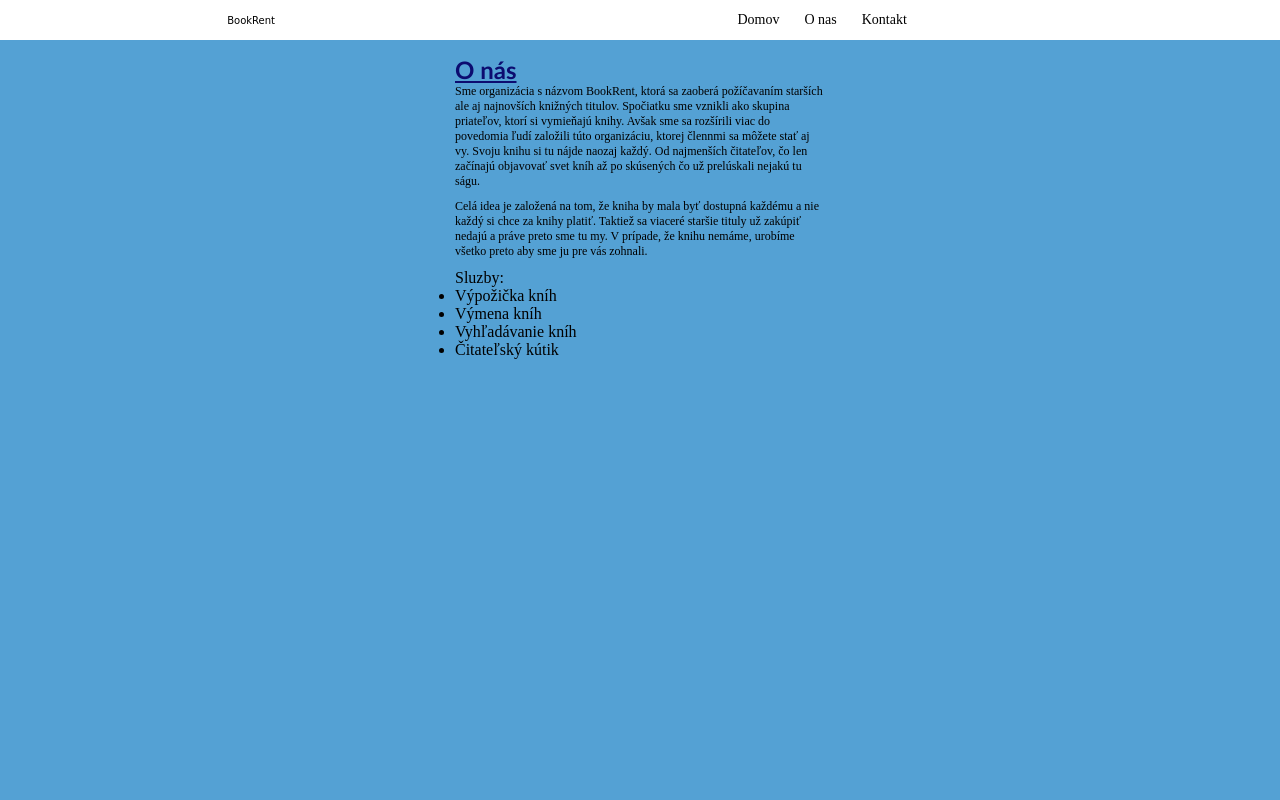
After one commit to PeterKulas/VAII_Semestr-lnaPr, a PHP site: page /about.html in a window 1280 px wide. The commit adds this page. Run offline with PHP 8.4, Linux system fonts and the light colour scheme.

Commit message:
about.html

```diff
--- /dev/null
+++ b/Checkpoint1/about.html
@@ -0,0 +1,49 @@
+<!DOCTYPE html>
+<html lang="en">
+
+<head>
+    <meta charset="UTF-8">
+    <meta http-equiv="X-UA-Compatible" content="IE=edge">
+    <meta name="viewport" content="width=device-width, initial-scale=1.0">
+    <link rel="stylesheet" href="style.css">
+    <title>O nas</title>
+</head>
+
+<body>
+    <div class="navbar-container">
+        <span>BookRent</span>
+        <ul class="navbar-list">
+            <li>Domov</li>
+            <li>O nas</li>
+            <li>Kontakt
+            </li>
+        </ul>
+    </div>
+
+    <div class="about-container">
+        <div class="about-context">
+            <h2>O nás</h2>
+            <p>Sme organizácia s názvom BookRent, ktorá sa zaoberá požíčavaním starších ale aj najnovších knižných
+                titulov.
+                Spočiatku sme vznikli ako skupina priateľov, ktorí si vymieňajú knihy. Avšak sme sa rozšírili viac do
+                povedomia
+                ľudí založili túto organizáciu, ktorej člennmi sa môžete stať aj vy.
+                Svoju knihu si tu nájde naozaj každý. Od najmenších čitateľov, čo len začínajú objavovať svet kníh až po
+                skúsených čo už prelúskali nejakú tu ságu.<br>
+            </p>
+
+            <p>Celá idea je založená na tom, že kniha by mala byť dostupná každému a nie každý si chce za knihy platiť.
+                Taktiež sa viaceré staršie tituly už zakúpiť nedajú a práve preto sme tu my. V
+                prípade, že knihu nemáme, urobíme všetko preto aby sme ju pre vás zohnali. </p>
+            <label>Sluzby:</label>
+            <ul>
+                <li>Výpožička kníh</li>
+                <li>Výmena kníh</li>
+                <li>Vyhľadávanie kníh</li>
+                <li>Čitateľský kútik</li>
+            </ul>
+        </div>
+    </div>
+</body>
+
+</html>
--- a/Checkpoint1/index.html
+++ b/Checkpoint1/index.html
@@ -11,10 +11,10 @@
 
 <body>
     <div class="navbar-container">
-        <!-- <img src="images/logo.png" alt="web logo" class="web-logo"> -->
+        <span>BookRent</span>
         <ul class="navbar-list">
             <li>Domov</li>
-            <li>xxx</li>
+            <li>O nas</li>
             <li>Kontakt
             </li>
         </ul>
--- a/Checkpoint1/kontakt.html
+++ b/Checkpoint1/kontakt.html
@@ -12,6 +12,7 @@
 
 <body>
     <div class="navbar-container">
+        <span>BookRent</span>
         <ul class="navbar-list">
             <li>Domov</li>
             <li>O nas</li>
--- a/Checkpoint1/style.css
+++ b/Checkpoint1/style.css
@@ -4,13 +4,21 @@
   box-sizing: border-box;
 }
 
+body {
+  height: 100vh;
+}
+
 /*********** Navbar Styles **********/
 .navbar-container {
   display: flex;
-  justify-content: flex-end;
+  justify-content: space-around;
   align-items: center;
-  background-color: white;
+  background-color: rgba(255, 255, 255, 0.932);
   font-size: 10px;
+  height: 5%;
+}
+.navbar-container span {
+  font-family: cursive;
 }
 
 .web-logo {
@@ -40,7 +48,7 @@
   position: relative;
   justify-content: center;
   align-items: center;
-  height: 100vh;
+  height: 95%;
   background-color: #54a1d4;
 }
 
@@ -124,3 +132,34 @@
   display: flex;
   gap: 10px;
 }
+
+/*********** About Styles **********/
+.about-container {
+  display: flex;
+  flex-direction: column;
+  align-items: center;
+  background-color: rgba(255, 255, 255, 0.932);
+  background-color: #54a1d4;
+  height: 95%;
+}
+
+.about-context {
+  width: 400px;
+  padding: 15px;
+}
+
+.about-container h2 {
+  text-decoration: underline;
+  font-family: "Gill Sans", "Gill Sans MT", "Calibri", "Trebuchet MS",
+    sans-serif;
+  color: rgb(12, 12, 112);
+}
+
+.about-container p {
+  font-size: 12px;
+  margin-bottom: 10px;
+}
+
+.about-img-container {
+  display: flex;
+}
```
Also changed, not shown: Checkpoint1/images/LOTR.jpg (added), Checkpoint1/images/book.png (added).
